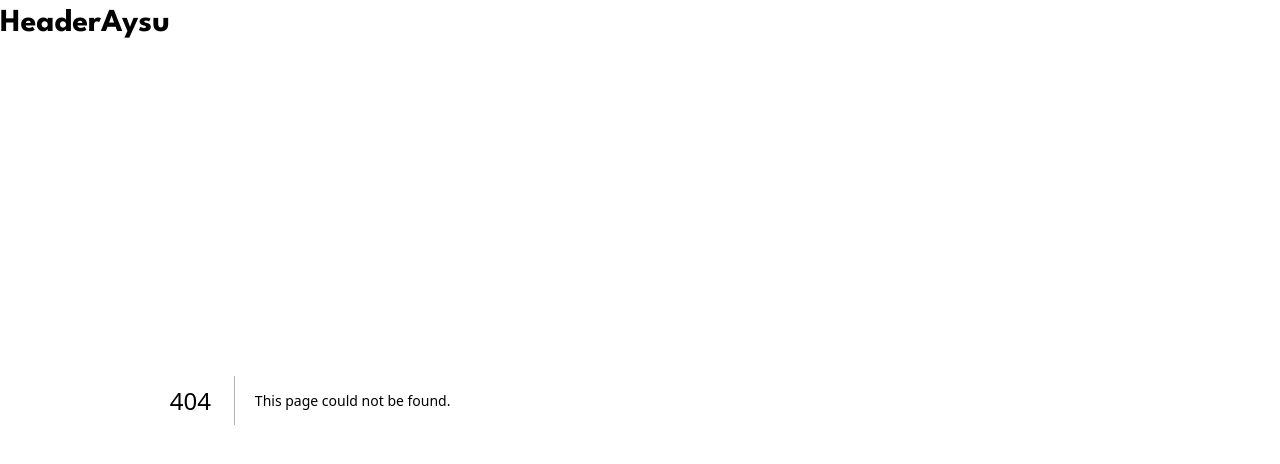
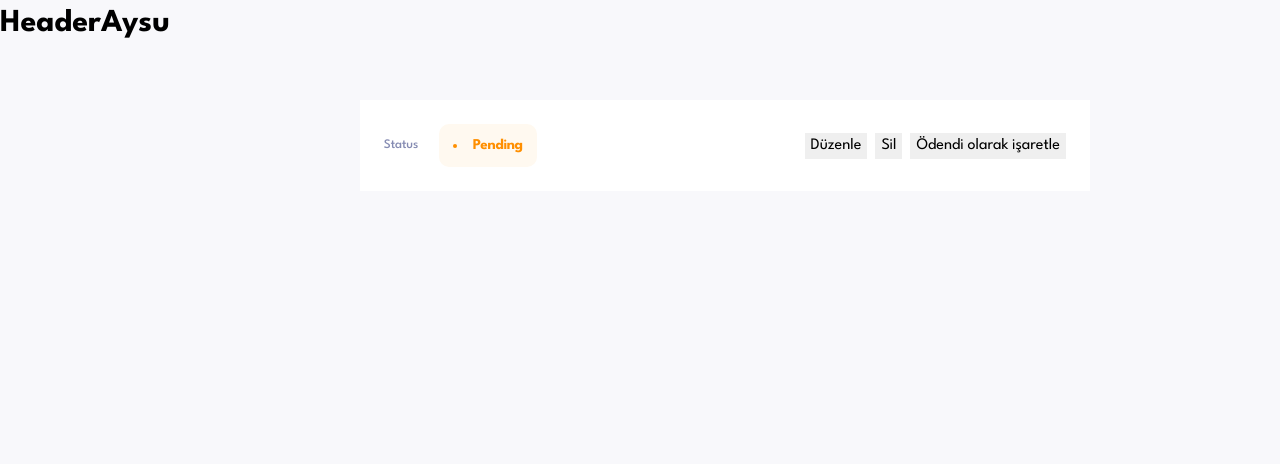
Before and after one commit to kemalozlp/invoice-App, a Next.js app: page /invoicesdetail in a window 1280 px wide. Before the commit this address had no page. Shown: the top 464 px of the page. Built offline with nearby package versions, Linux system fonts and the light colour scheme.

Commit message:
invoices detail dosyası oluştruldu css dosyası yazılıyor

```diff
--- a/app/invoicesdetail/invoicesdetail.css
+++ b/app/invoicesdetail/invoicesdetail.css
@@ -0,0 +1,50 @@
+.invoiceDetail {
+  width: 730px;
+  padding: 24px;
+  display: flex;
+  align-items: center;
+  background-color: white;
+  margin: 100px auto;
+  justify-content: space-between;
+}
+
+.invoicedetailheader {
+  width: 159px;
+  display: flex;
+  gap: 20px;
+  align-items: center;
+
+  li {
+    background-color: #FFF9F0;
+    padding: 14px;
+    border-radius: 10px;
+    font-family: League Spartan;
+    font-size: 15px;
+    font-weight: 700;
+    line-height: 15px;
+    letter-spacing: -0.25px;
+    text-align: left;
+    color: rgba(255, 143, 0, 1);
+  }
+
+  p {
+    width: 35px;
+    font-family: League Spartan;
+    font-size: 13px;
+    font-weight: 500;
+    line-height: 15px;
+    letter-spacing: -0.10000000149011612px;
+    text-align: left;
+    color: rgba(133, 139, 178, 1);
+  }
+
+}
+
+.invoicedetailbtn {
+  display: flex;
+  gap: 8px;
+
+  button {
+    border: none;
+  }
+}
--- /dev/null
+++ b/app/invoicesdetail/page.jsx
@@ -0,0 +1,18 @@
+import "./invoicesdetail.css"
+
+export default function InvoicesDetail() {
+
+  return (
+    <div className="invoiceDetail">
+      <div className="invoicedetailheader">
+        <p>Status</p>
+        <li>Pending</li>
+      </div>
+      <div className="invoicedetailbtn">
+        <button>Düzenle</button>
+        <button>Sil</button>
+        <button>Ödendi olarak işaretle</button>
+      </div>
+    </div>
+  )
+}
--- a/package.json
+++ b/package.json
@@ -9,9 +9,10 @@
     "lint": "next lint"
   },
   "dependencies": {
+    "next": "14.2.15",
     "react": "^18",
     "react-dom": "^18",
-    "next": "14.2.15"
+    "react-icons": "^5.3.0"
   },
   "devDependencies": {
     "eslint": "^8",
```
Also changed, not shown: app/invoicesdetail/invoicesdetail.jsx (deleted, +0 -8 lines), 1 other file (tests, documents, lock files or other folders).
